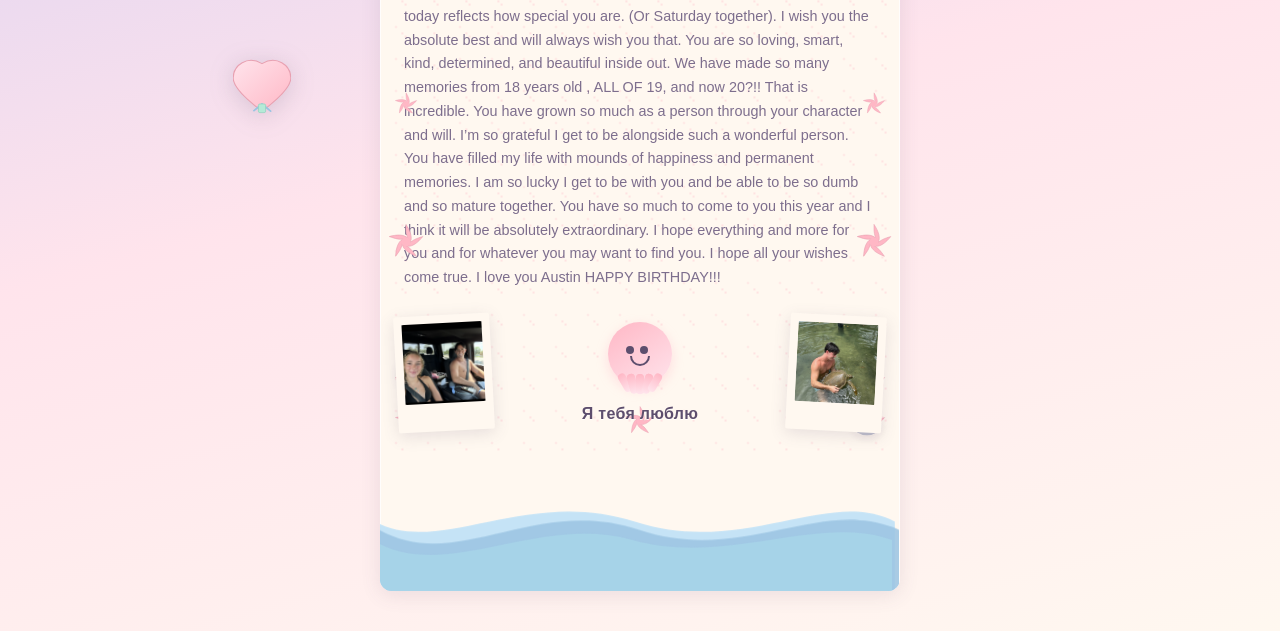
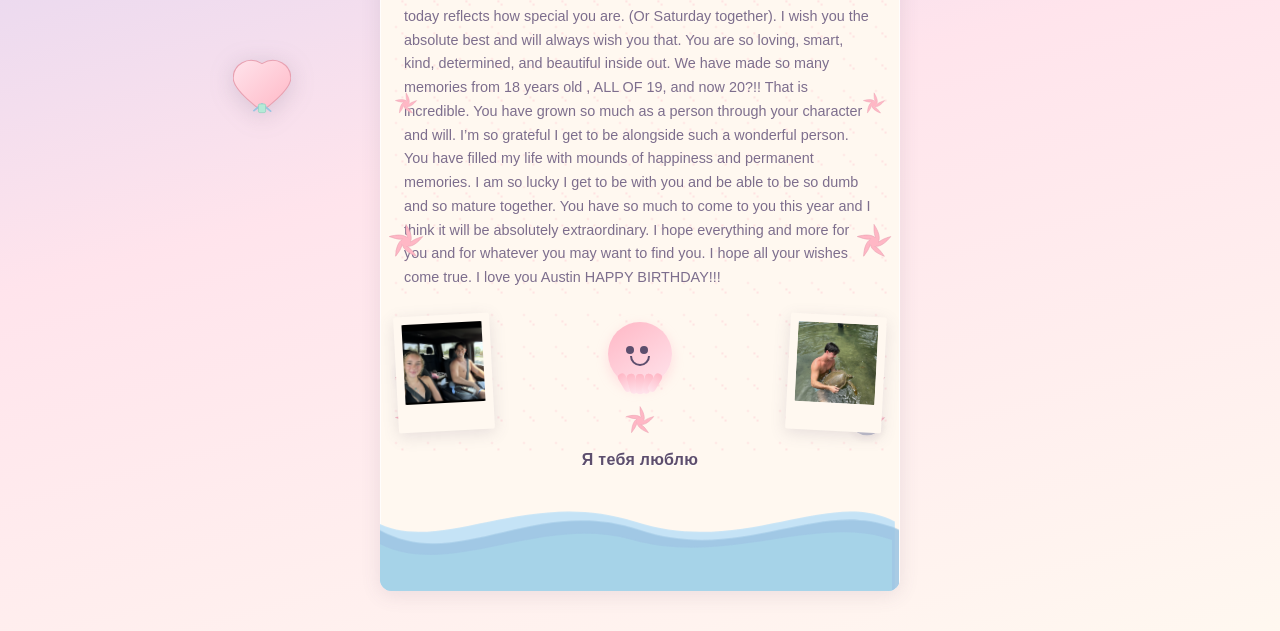
Before and after one commit to rochellepolyakov/birthday-card, a plain HTML site: page index.html in a window 1280 px wide. Shown: the part 163-794 px from the top of the page. Drawn offline with Linux system fonts and the light colour scheme.

Commit message:
Restore and update styles for birthday card

```diff
--- a/style.css
+++ b/style.css
@@ -383,7 +383,7 @@ body {
 /* ----- Russian "I love you" between photos ----- */
 .russian-love {
   position: absolute;
-  bottom: 168px;
+  bottom: calc(168px- 1cm);
   left: 50%;
   transform: translateX(-50%);
   margin: 0;
```
